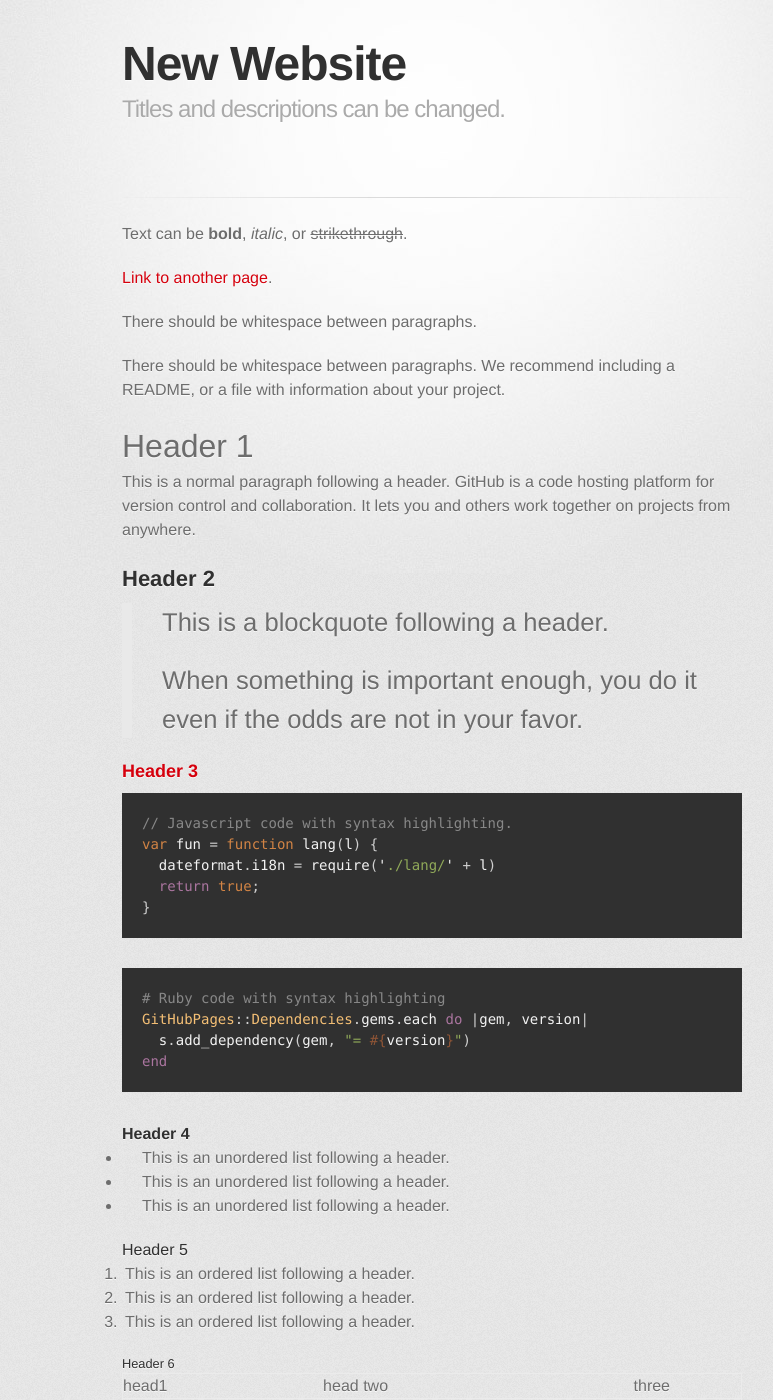
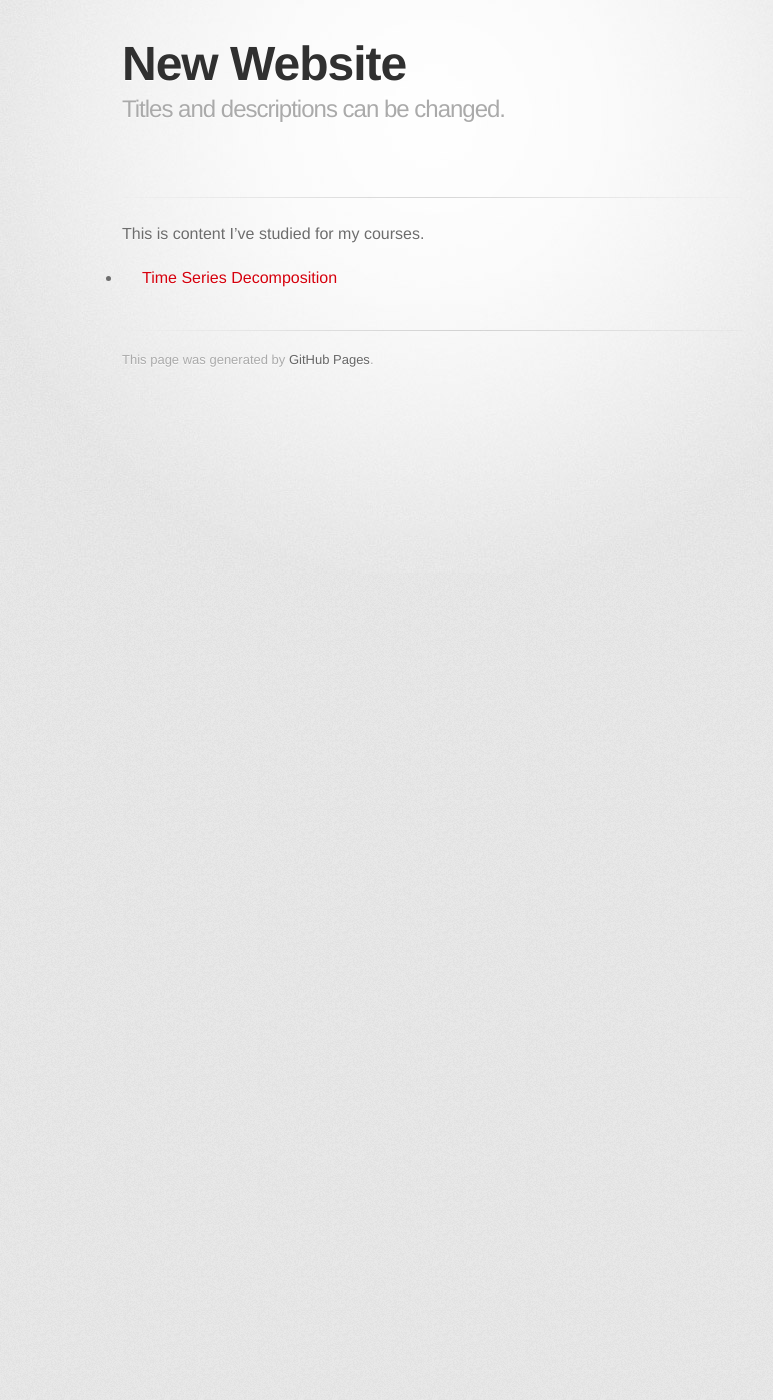
Before and after one commit to jamesjboyd16/jamesjboyd16.github.io, a Jekyll site: the page built from index.md, in a window 1280 px wide and 1400 px high. Shown: the whole window, without its empty margins (208-981 px from the left). Built offline with Jekyll 4.4.1, drawn with Linux system fonts in a browser that asks for light colours; some web fonts are replaced; our own code applies the rules of GitHub Pages for plain Markdown files; some of the changed text lies outside the part shown.

Commit message:
Update index.md

````diff
--- a/index.md
+++ b/index.md
@@ -3,122 +3,6 @@
 description: Titles and descriptions can be changed.
 ---
 
-Text can be **bold**, _italic_, or ~~strikethrough~~.
+This is content I've studied for my courses.
 
-[Link to another page](./another-page.html).
-
-There should be whitespace between paragraphs.
-
-There should be whitespace between paragraphs. We recommend including a README, or a file with information about your project.
-
-# Header 1
-
-This is a normal paragraph following a header. GitHub is a code hosting platform for version control and collaboration. It lets you and others work together on projects from anywhere.
-
-## Header 2
-
-> This is a blockquote following a header.
->
-> When something is important enough, you do it even if the odds are not in your favor.
-
-### Header 3
-
-```js
-// Javascript code with syntax highlighting.
-var fun = function lang(l) {
-  dateformat.i18n = require('./lang/' + l)
-  return true;
-}
-```
-
-```ruby
-# Ruby code with syntax highlighting
-GitHubPages::Dependencies.gems.each do |gem, version|
-  s.add_dependency(gem, "= #{version}")
-end
-```
-
-#### Header 4
-
-*   This is an unordered list following a header.
-*   This is an unordered list following a header.
-*   This is an unordered list following a header.
-
-##### Header 5
-
-1.  This is an ordered list following a header.
-2.  This is an ordered list following a header.
-3.  This is an ordered list following a header.
-
-###### Header 6
-
-| head1        | head two          | three |
-|:-------------|:------------------|:------|
-| ok           | good swedish fish | nice  |
-| out of stock | good and plenty   | nice  |
-| ok           | good `oreos`      | hmm   |
-| ok           | good `zoute` drop | yumm  |
-
-### There's a horizontal rule below this.
-
-* * *
-
-### Here is an unordered list:
-
-*   Item foo
-*   Item bar
-*   Item baz
-*   Item zip
-
-### And an ordered list:
-
-1.  Item one
-1.  Item two
-1.  Item three
-1.  Item four
-
-### And a nested list:
-
-- level 1 item
-  - level 2 item
-  - level 2 item
-    - level 3 item
-    - level 3 item
-- level 1 item
-  - level 2 item
-  - level 2 item
-  - level 2 item
-- level 1 item
-  - level 2 item
-  - level 2 item
-- level 1 item
-
-### Small image
-
-![Octocat](https://github.githubassets.com/images/icons/emoji/octocat.png)
-
-### Large image
-
-![Branching](https://guides.github.com/activities/hello-world/branching.png)
-
-
-### Definition lists can be used with HTML syntax.
-
-<dl>
-<dt>Name</dt>
-<dd>Godzilla</dd>
-<dt>Born</dt>
-<dd>1952</dd>
-<dt>Birthplace</dt>
-<dd>Japan</dd>
-<dt>Color</dt>
-<dd>Green</dd>
-</dl>
-
-```
-Long, single-line code blocks should not wrap. They should horizontally scroll if they are too long. This line should be long enough to demonstrate this.
-```
-
-```
-The final element.
-```
+- [Time Series Decomposition](/timeseries/index.md)
````
